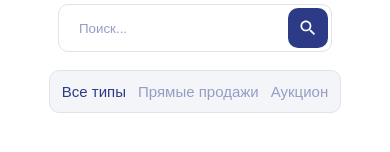
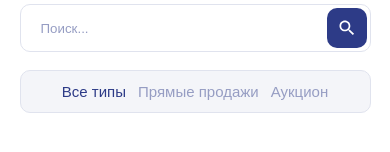
Before and after one commit to Josquin2/nuxt-storage, a Nuxt app: page /StoragePage in a window 390 px wide. Shown: the part 183-335 px from the top of the page. Built offline with nearby package versions, Linux system fonts and the light colour scheme.

Commit message:
fixed search bar

```diff
--- a/assets/components/search-bar.scss
+++ b/assets/components/search-bar.scss
@@ -75,6 +75,18 @@
   .search-bar {
     flex-direction: column-reverse;
     gap: 18px;
+
+    .types {
+      width: 100%;
+      justify-content: center;
+    }
+    .main-search {
+      width: 100%;
+
+      input {
+        width: 100%;
+      }
+    }
   }
 }
 
```
